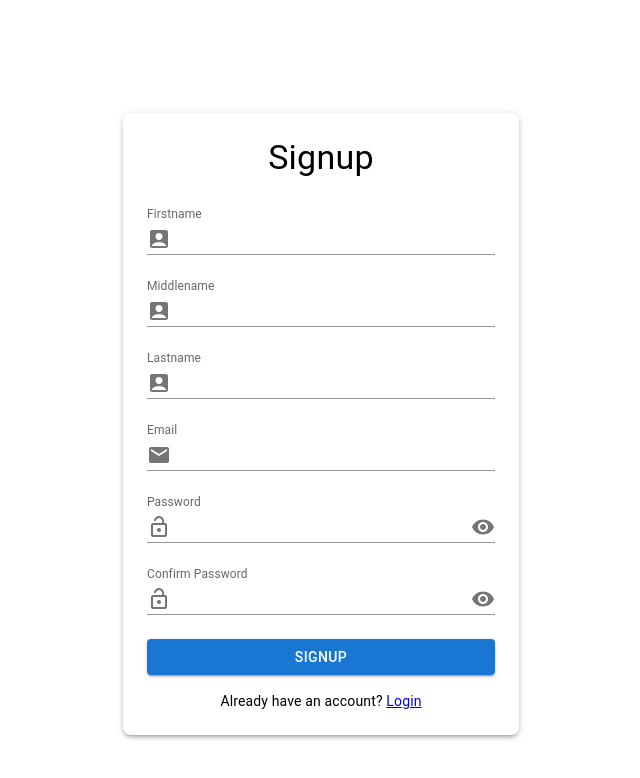
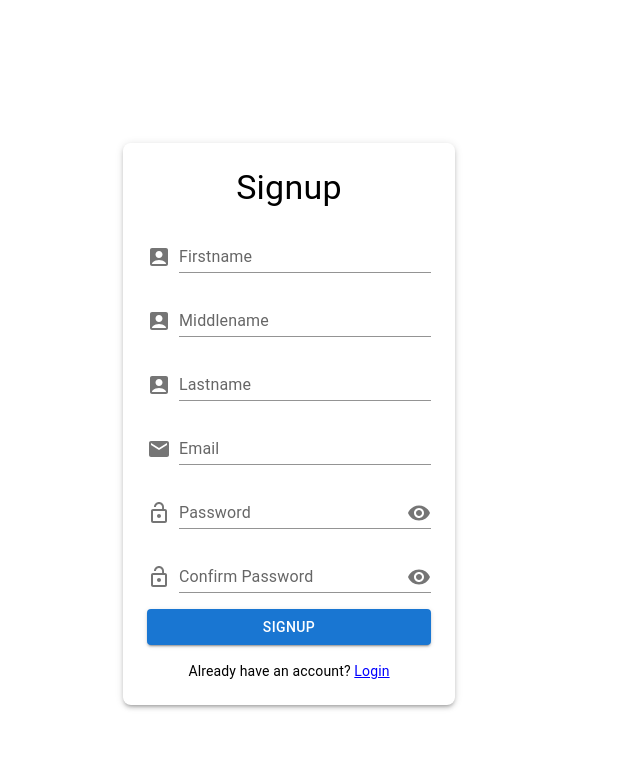
Before and after one commit to selerqc/IPT_Final_Activity, a React (Vite) app in the folder dashboard/: page /Signup in a window 1280 px wide. Shown: the top 778 px of the page, without its empty margins (319-959 px from the left). Built offline with nearby package versions, Linux system fonts and the light colour scheme.

Commit message:
refactor: improve MongoDB connection handling with try-catch block

```diff
--- a/dashboard/src/auth/Login.jsx
+++ b/dashboard/src/auth/Login.jsx
@@ -14,7 +14,7 @@ import Visibility from '@mui/icons-material/Visibility';
 import VisibilityOff from '@mui/icons-material/VisibilityOff';
 import LockOpenIcon from "@mui/icons-material/LockOpen";
 import MailIcon from "@mui/icons-material/Mail";
-
+import AccountCircle from '@mui/icons-material/AccountCircle';
 function Login() {
   const emailRef = useRef(null);
   const passwordRef = useRef(null);
@@ -60,56 +60,38 @@ function Login() {
         {error && <Alert severity="error" sx={{ mb: 2 }}>{error}</Alert>}
         {success && <Alert severity="success" sx={{ mb: 2 }}>{success}</Alert>}
 
-        <Box sx={{ mt: 2 }}>
+        <Box >
           <form onSubmit={(e) => { e.preventDefault(); handleLogin(); }} method="POST">
+            <Box sx={{ display: 'flex', alignItems: 'flex-end' }}>
+              <MailIcon sx={{ color: 'action.active', mr: 1, my: 0.5 }} />
               <TextField
-              fullWidth
                 label="Email"
                 variant="standard"
-              margin="normal"
+
+                fullWidth
                 type="email"
-              inputRef={emailRef}
-              slotProps={{
-                input: {
-
-                  startAdornment: (
-                    <InputAdornment position="start">
-                      <MailIcon />
-                    </InputAdornment>
-                  ),
-                }
-              }}
-            />
-
-
-
+                inputRef={emailRef} />
+            </Box>
+            <Box sx={{ display: 'flex', alignItems: 'flex-end', mt: 2 }}>
+              <LockOpenIcon sx={{ color: 'action.active', mr: 1, my: 0.5 }} />
               <TextField
                 fullWidth
                 label="Password"
                 variant="standard"
-              margin="normal"
                 type="password"
                 inputRef={passwordRef}
                 slotProps={{
-
                   input: {
-                  startAdornment: (
-                    <InputAdornment position="start">
-                      <LockOpenIcon />
-                    </InputAdornment>
-                  ),
                     type: showPassword ? 'text' : 'password',
                     endAdornment: (
-                    <InputAdornment position="end" onClick={handleClickShowPassword}>
+                      <InputAdornment position="end" onClick={handleClickShowPassword} sx={{ cursor: 'pointer' }}>
                         {showPassword ? <VisibilityOff /> : <Visibility />}
                       </InputAdornment>
                     ),
                   }
                 }}
               />
-
-
-
+            </Box>
             <Button
               fullWidth
               variant="contained"
@@ -121,7 +103,7 @@ function Login() {
             </Button>
           </form>
         </Box>
-        <Typography variant="body2" sx={{ mt: 2 }}>
+        <Typography variant="body2" sx={{ mt: 2, textAlign: "left" }}>
           Don&apos;t have an account? <Link to="/Signup" style={{ color: "blue" }}>Signup</Link>
         </Typography>
       </Box>
--- a/dashboard/src/auth/Signup.jsx
+++ b/dashboard/src/auth/Signup.jsx
@@ -62,97 +62,70 @@ const Signup = () => {
                 {error && <Alert severity="error" sx={{ mb: 2 }}>{error}</Alert>}
                 {success && <Alert severity="success" sx={{ mb: 2 }}>{success}</Alert>}
 
-                <form onSubmit={handleSubmit} method="POST">
+                <Box>
+                    <form onSubmit={handleSubmit} method="POST" >
+                        <Box sx={{ display: 'flex', alignItems: 'flex-end', mt: 2 }}>
+                            <AccountBoxIcon sx={{ color: 'action.active', mr: 1, my: 0.5 }} />
                             <TextField
                                 fullWidth
                                 label="Firstname"
                                 name="firstname"
                                 inputRef={firstnameRef}
-                        margin="normal"
                                 variant="standard"
-                        slotProps={{
-                            input: {
-                                startAdornment: (
-                                    <InputAdornment position="start">
-                                        <AccountBoxIcon />
-                                    </InputAdornment>
-                                ),
-                            },
-                        }}
                             />
+                        </Box>
+                        <Box sx={{ display: 'flex', alignItems: 'flex-end', mt: 2 }}>
+                            <AccountBoxIcon sx={{ color: 'action.active', mr: 1, my: 0.5 }} />
+
                             <TextField
                                 fullWidth
                                 label="Middlename"
                                 name="middlename"
                                 inputRef={middlenameRef}
-                        margin="normal"
+
                                 variant="standard"
-                        slotProps={{
-                            input: {
-                                startAdornment: (
-                                    <InputAdornment position="start">
-                                        <AccountBoxIcon />
-                                    </InputAdornment>
-                                ),
-                            },
-                        }}
-
                             />
+                        </Box>
+                        <Box sx={{ display: 'flex', alignItems: 'flex-end', mt: 2 }}>
+                            <AccountBoxIcon sx={{ color: 'action.active', mr: 1, my: 0.5 }} />
                             <TextField
                                 fullWidth
                                 label="Lastname"
                                 name="lastname"
                                 inputRef={lastnameRef}
-                        margin="normal"
                                 variant="standard"
-                        slotProps={{
-                            input: {
-                                startAdornment: (
-                                    <InputAdornment position="start">
-                                        <AccountBoxIcon />
-                                    </InputAdornment>
-                                ),
-                            },
-                        }}
+
 
                             />
+                        </Box>
+                        <Box sx={{ display: 'flex', alignItems: 'flex-end', mt: 2 }}>
+                            <MailIcon sx={{ color: 'action.active', mr: 1, my: 0.5 }} />
+
                             <TextField
                                 fullWidth
                                 label="Email"
                                 name="email"
                                 type="email"
                                 inputRef={emailRef}
-                        margin="normal"
                                 variant="standard"
-                        slotProps={{
-                            input: {
-                                startAdornment: (
-                                    <InputAdornment position="start">
-                                        <MailIcon />
-                                    </InputAdornment>
-                                ),
-                            },
-                        }}
+                            />
+                        </Box>
+                        <Box sx={{ display: 'flex', alignItems: 'flex-end', mt: 2 }}>
+                            <LockOpenIcon sx={{ color: 'action.active', mr: 1, my: 0.5 }} />
 
-                    />
                             <TextField
                                 fullWidth
                                 label="Password"
                                 name="password"
                                 type="password"
                                 inputRef={passwordRef}
-                        margin="normal"
                                 variant="standard"
                                 slotProps={{
                                     input: {
-                                startAdornment: (
-                                    <InputAdornment position="start">
-                                        <LockOpenIcon />
-                                    </InputAdornment>
-                                ),
+
                                         type: showPassword ? 'text' : 'password',
                                         endAdornment: (
-                                    <InputAdornment position="end" onClick={handleClickShowPassword}>
+                                            <InputAdornment position="end" onClick={handleClickShowPassword} sx={{ cursor: "pointer" }}>
                                                 {showPassword ? <VisibilityOff /> : <Visibility />}
                                             </InputAdornment>
                                         ),
@@ -160,24 +133,23 @@ const Signup = () => {
                                 }}
 
                             />
+                        </Box>
+                        <Box sx={{ display: 'flex', alignItems: 'flex-end', mt: 2 }}>
+                            <LockOpenIcon sx={{ color: 'action.active', mr: 1, my: 0.5 }} />
+
                             <TextField
                                 fullWidth
                                 label="Confirm Password"
                                 name="confirmPassword"
                                 type="password"
                                 inputRef={confirmPasswordRef}
-                        margin="normal"
                                 variant="standard"
                                 slotProps={{
                                     input: {
-                                startAdornment: (
-                                    <InputAdornment position="start">
-                                        <LockOpenIcon />
-                                    </InputAdornment>
-                                ),
+
                                         type: showPassword ? 'text' : 'password',
                                         endAdornment: (
-                                    <InputAdornment position="end" onClick={handleClickShowPassword}>
+                                            <InputAdornment position="end" onClick={handleClickShowPassword} sx={{ cursor: "pointer" }}>
                                                 {showPassword ? <VisibilityOff /> : <Visibility />}
                                             </InputAdornment>
                                         ),
@@ -185,6 +157,7 @@ const Signup = () => {
                                 }}
 
                             />
+                        </Box>
                         <Button
                             type="submit"
                             variant="contained"
@@ -195,6 +168,7 @@ const Signup = () => {
                             Signup
                         </Button>
                     </form>
+                </Box>
                 <Typography variant="body2" sx={{ mt: 2 }} align="center">
                     Already have an account?{' '}
                     <Link to="/" style={{ color: 'blue' }}>
```
Also changed, not shown: 1 other file (tests, documents, lock files or other folders). Lines whose indentation alone changed are shown as unchanged.
